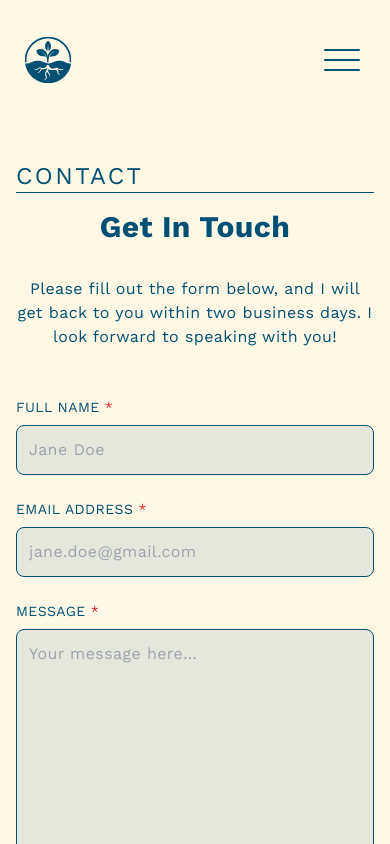
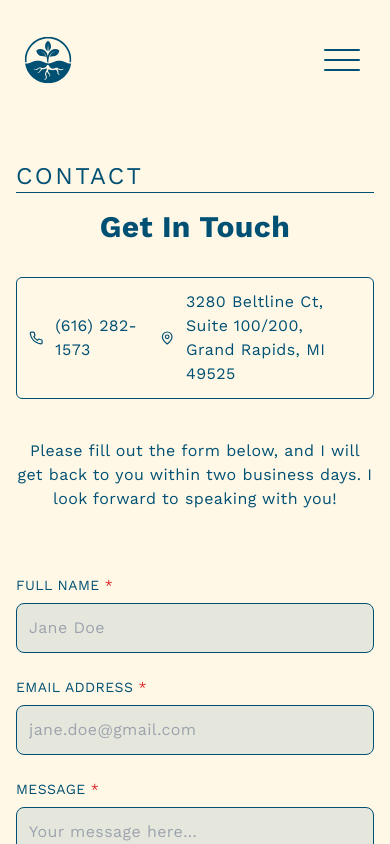
Before and after one commit to trroev/guided-growth-with-rachael, a Next.js app: page /contact in a window 390 px wide. Shown: the top 844 px of the page. Built offline with nearby package versions, Linux system fonts and the light colour scheme.

Commit message:
added phone and address to contact. updated about and faq

```diff
--- a/components/Form/FormInput.tsx
+++ b/components/Form/FormInput.tsx
@@ -25,8 +25,8 @@ export const FormInput = ({ label, ...props }: InputProps) => {
         {label} <span className="text-red">*</span>
       </label>
       <input
-        className={`border rounded-lg p-3 flex border-green bg-green/10 outline-none ${
-          meta.touched && meta.error ? "border-" : ""
+        className={`border rounded-lg border-green p-3 flex bg-green/10 outline-none ${
+          meta.touched && meta.error ? "border-red" : ""
         }`}
         {...field}
         {...props}
--- /dev/null
+++ b/components/Icons.tsx
@@ -0,0 +1,8 @@
+import { Phone, MapPin, type Icon as LucideIcon } from "lucide-react";
+
+export type Icon = LucideIcon;
+
+export const Icons = {
+  phone: Phone,
+  map: MapPin,
+};
--- a/pages/about.tsx
+++ b/pages/about.tsx
@@ -75,7 +75,9 @@ const About = () => (
             <p className="pb-3">
               I am currently providing tele-health appointments to
               residents in Michigan, California, and Massachusetts (CA
-              LCSW #73823, MI LMSW # 6801110065, MA LICSW # 124554).
+              LCSW #73823, MI LMSW # 6801110065, MA LICSW # 124554). I
+              do offer some limited availability for in person
+              appointments to people in the greater Grand Rapids area.
               I&#39;m so glad you found me and I look forward to the
               opportunity of supporting you through whatever concerns
               have brought you here!
--- a/pages/contact.tsx
+++ b/pages/contact.tsx
@@ -1,7 +1,9 @@
+import Image from "next/image";
+
 import FormikForm from "@/components/Form/Form";
 import Layout from "@/components/Layout";
-import Image from "next/image";
 import poppies from "@/public/assets/poppies.webp";
+import { Icons } from "@/components/Icons";
 
 const Contact = () => {
   return (
@@ -12,11 +14,41 @@ const Contact = () => {
             Contact
           </p>
           <h2 className="py-4 text-center">Get In Touch</h2>
-          <p className="py-4 text-center">
-            Please fill out the form below, and I will get back to you
-            within two business days. I look forward to speaking with
-            you!
-          </p>
+          <div className="flex flex-col py-4">
+            <div className="flex justify-around p-3 mb-6 border rounded-md border-green">
+              <p className="flex items-center gap-3">
+                <Icons.phone size={16} aria-hidden="true" />
+                <a
+                  href="tel:6162821573"
+                  aria-label="link to make a phone call to Rachael Mathiak at 6162821573"
+                  className="hover:underline"
+                >
+                  (616) 282-1573
+                </a>
+              </p>
+              <p className="flex items-center gap-3">
+                <Icons.map size={16} aria-hidden="true" />
+                <a
+                  href="https://goo.gl/maps/tHqEQhXzTzk6homHA"
+                  target="_blank"
+                  rel="noopener noreferrer"
+                  aria-label="link to location on Google Maps"
+                  className="hover:underline"
+                >
+                  3280 Beltline Ct,
+                  <br />
+                  Suite 100/200,
+                  <br />
+                  Grand Rapids, MI 49525
+                </a>
+              </p>
+            </div>
+            <p className="py-4 text-center">
+              Please fill out the form below, and I will get back to
+              you within two business days. I look forward to speaking
+              with you!
+            </p>
+          </div>
         </div>
         <div className="w-full h-auto lg:p-4">
           <div className="p-4">
--- a/pages/faq.tsx
+++ b/pages/faq.tsx
@@ -87,8 +87,11 @@ const FAQ = () => (
               <h5>Q: Do you offer in-person appointments?</h5>
             </div>
             <p className="text-sm md: text-justify">
-              Not yet. In the future it is likely I will offer a few
-              days per month of in person appointments. Stay tuned!
+              I have some limited availability for in person
+              appointments to those who are located in the greater
+              Grand Rapids area. Please indicate that this is
+              something you&#39;re interested in when reaching out to
+              start therapy so we can plan for in person services!
             </p>
           </div>
           <div className="px-4 pb-6">
@@ -112,7 +115,7 @@ const FAQ = () => (
               complete initial paperwork to get started, schedule
               appointments, submit payments for your appointments and
               receive your superbill invoices. I chose Simple Practice
-              for its reputation of being HIPPA compliant—meaning it
+              for its reputation of being HIPAA compliant—meaning it
               is a secure platform that protects your confidentiality,
               data, and privacy as well as making it as easy as
               possible for both myself and clients to schedule and
```
Also changed, not shown: package.json (+6 -5 lines), 1 other file (tests, documents, lock files or other folders).
